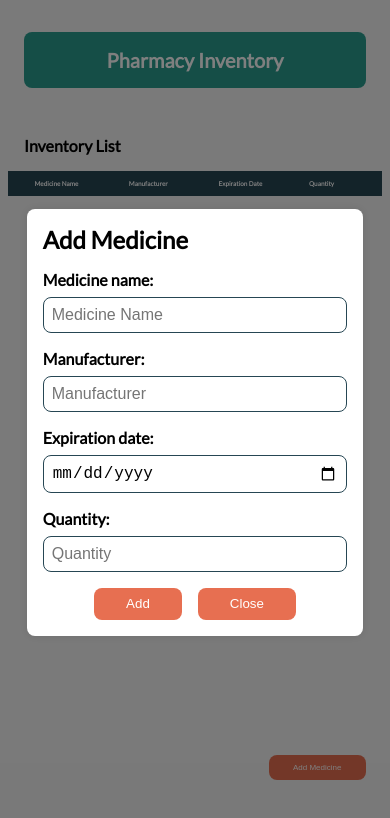
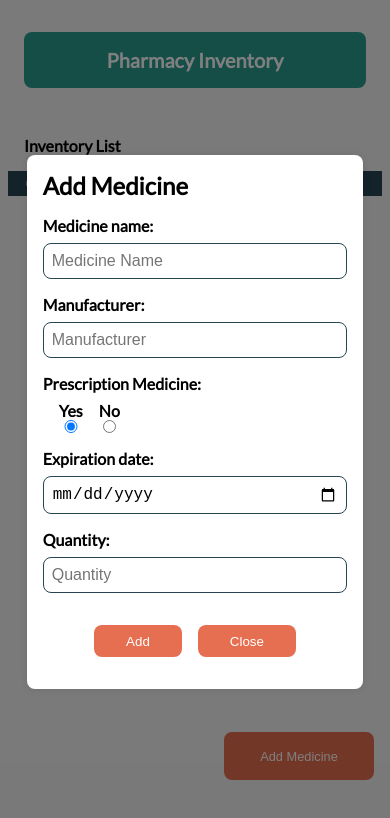
Before and after one commit to bennicodes/Pharmacy-Inventory-Management-System, a website built with Vite: page index.html in a window 390 px wide. Both pictures are taken after a click on the button "Add Medicine". Built offline with nearby package versions, Linux system fonts and the light colour scheme.

Commit message:
add more variations of medicine

```diff
--- a/index.html
+++ b/index.html
@@ -23,6 +23,7 @@
             <tr class="inventory__table-row">
               <th class="inventory__table-header">Medicine Name</th>
               <th class="inventory__table-header">Manufacturer</th>
+              <th class="inventory__table-header">Prescription</th>
               <th class="inventory__table-header">Expiration Date</th>
               <th class="inventory__table-header">Quantity</th>
               <th class="inventory__table-header"></th>
@@ -67,6 +68,36 @@
         </div>
 
         <div class="add-medicine__group">
+          <label class="add-medicine__input-label"
+            >Prescription Medicine:</label
+          >
+          <div class="prescription-group">
+            <div class="radio-button-container">
+              <label for="prescription-yes">Yes</label>
+              <input
+                type="radio"
+                id="prescription-yes"
+                name="medicine-prescription"
+                value="yes"
+                class="add-medicine__prescription-input"
+                checked
+              />
+            </div>
+
+            <div class="radio-button-container">
+              <label for="prescription-no">No</label>
+              <input
+                type="radio"
+                id="prescription-no"
+                name="medicine-prescription"
+                value="no"
+                class="add-medicine__prescription-input"
+              />
+            </div>
+          </div>
+        </div>
+
+        <div class="add-medicine__group">
           <label
             for="medicine-expiration-date"
             class="add-medicine__input-label"
@@ -92,6 +123,8 @@
             minlength="1"
           />
         </div>
+
+
 
         <p class="validation-message"></p>
         <div class="add-medicine__buttons-container">
--- a/src/css/style.css
+++ b/src/css/style.css
@@ -104,18 +104,31 @@ main {
   flex-direction: column;
   gap: var(--spacing-small);
 }
+.prescription-group {
+  display: flex;
+  flex-direction: row;
+  align-items: center;
+  gap: var(--spacing-medium);
+padding-left: var(--spacing-medium);
+}
 
 .add-medicine__group label {
   font-size: var(--font-size-base);
   font-weight: bold;
 }
 
-input {
+input,
+select {
   width: 100%;
   padding: var(--spacing-small);
   border: 1px solid var(--secondary-color);
   border-radius: var(--border-radius);
   font-size: var(--font-size-base);
+}
+.radio-button-container {
+  display: flex;
+  flex-direction: column; /* Stack label above input */
+  align-items: center;
 }
 
 .add-medicine__buttons-container {
@@ -124,6 +137,7 @@ input {
   justify-content: center;
   align-items: center;
   gap: var(--spacing-medium);
+  padding: var(--spacing-medium) 0;
 }
 .add-medicine__buttons-container button {
   min-width: 64px;
@@ -137,7 +151,8 @@ input {
 
 /* Button Styling */
 .add-medicine__button {
-  width: 25%;
+  width: 200px;
+  height: 48px;
   background-color: var(--button-color);
   color: var(--header-text-color);
   display: flex;
@@ -151,7 +166,7 @@ input {
   transition: 0.2s linear;
   position: fixed;
   bottom: 64px;
-  right: 100px;
+  right: 64px;
 }
 
 .add-medicine__button:hover,
@@ -169,10 +184,6 @@ input {
     padding: var(--spacing-medium);
   }
 
-  .inventory__table-container {
-    overflow-x: auto;
-  }
-
   .inventory__table th,
   .inventory__table td {
     padding: var(--spacing-small);
@@ -183,9 +194,10 @@ input {
   }
 
   .add-medicine__button {
+    width: 150px;
     font-size: var(--font-size-small);
     padding: var(--spacing-small);
-    right: 24px;
+    right: 16px;
   }
 }
 
@@ -233,6 +245,6 @@ input {
   }
 
   .add-medicine__button {
-    font-size: 0.5rem;
+    padding: 0;
   }
 }
--- a/src/js/app.js
+++ b/src/js/app.js
@@ -1,4 +1,8 @@
-import Medicine from "./medicine.js";
+import {
+  Medicine,
+  OverTheCounterMedicine,
+  PrescriptionMedicine,
+} from "./medicine.js";
 import MedicineManager from "./medicineManager.js";
 import Ui from "./ui.js";
 import Validation from "./validation.js";
@@ -20,6 +24,9 @@ const name = document.querySelector(".add-medicine__name-input");
 const manufacturer = document.querySelector(
   ".add-medicine__manufacturer-input"
 );
+// const prescription = document.querySelector(
+//   'input[name="medicine-prescription"]:checked'
+// ).value;
 const expirationDate = document.querySelector(".add-medicine__date-input");
 const quantity = document.querySelector(".add-medicine__quantity-input");
 
@@ -47,6 +54,17 @@ document.addEventListener("DOMContentLoaded", () => {
 // Submit form
 form.addEventListener("submit", (e) => {
   e.preventDefault();
+
+  const prescriptionRadios = document.getElementsByName(
+    "medicine-prescription"
+  );
+  let isPrescription = false; // Default to "No"
+  prescriptionRadios.forEach((radio) => {
+    if (radio.checked) {
+      isPrescription = radio.value === "yes"; // If "Yes" is selected, set to true
+    }
+  });
+
   if (!Validation.validateForm(validationMessage)) {
     return;
   }
@@ -55,7 +73,8 @@ form.addEventListener("submit", (e) => {
       name.value.trim(),
       manufacturer.value.trim(),
       expirationDate.value,
-      quantity.value
+      quantity.value,
+      isPrescription
     );
     Ui.renderMedicines();
   } else {
@@ -64,7 +83,8 @@ form.addEventListener("submit", (e) => {
       name.value.trim(),
       manufacturer.value.trim(),
       expirationDate.value,
-      quantity.value
+      quantity.value,
+      isPrescription
     );
     Ui.currentEditId = null;
     medicineModal.classList.remove("display-add-medicine");
--- a/src/js/medicine.js
+++ b/src/js/medicine.js
@@ -9,4 +9,18 @@ class Medicine {
   }
 }
 
-export default Medicine;
+class PrescriptionMedicine extends Medicine {
+  constructor(name, manufacturer, expirationDate, quantity, prescription) {
+    super(name, manufacturer, expirationDate, quantity);
+    this.isPrescription = true;
+  }
+}
+
+class OverTheCounterMedicine extends Medicine {
+  constructor(name, manufacturer, expirationDate, quantity) {
+    super(name, manufacturer, expirationDate, quantity);
+    this.isPrescription = false;
+  }
+}
+
+export { Medicine, OverTheCounterMedicine, PrescriptionMedicine };
--- a/src/js/medicineManager.js
+++ b/src/js/medicineManager.js
@@ -1,14 +1,42 @@
-import Medicine from "./medicine.js";
+import {
+  Medicine,
+  OverTheCounterMedicine,
+  PrescriptionMedicine,
+} from "./medicine.js";
 import Ui from "./ui.js";
 class MedicineManager {
   static medicineCollection =
     JSON.parse(localStorage.getItem("medicine-collection")) || [];
 
-  static addMedicine(name, manufacturer, expirationDate, quantity) {
+  static addMedicine(
+    name,
+    manufacturer,
+    expirationDate,
+    quantity,
+    prescriptionType
+  ) {
     const latestCollection =
       JSON.parse(localStorage.getItem("medicine-collection")) || [];
 
     let medicine;
+    // Check if it's prescription medicine or over-the-counter
+    if (prescriptionType === "yes") {
+      medicine = new PrescriptionMedicine(
+        name,
+        manufacturer,
+        expirationDate,
+        quantity,
+        prescriptionType
+      );
+    } else {
+      medicine = new OverTheCounterMedicine(
+        name,
+        manufacturer,
+        expirationDate,
+        quantity
+      );
+    }
+
     // Check if medicine with the same name, manufacturer and expiration date exists
     const existingMedicine = latestCollection.find(
       (medicine) =>
@@ -25,6 +53,7 @@ class MedicineManager {
 
       latestCollection.push(medicine);
     }
+
     this.storeMedicine(latestCollection);
     MedicineManager.medicineCollection = latestCollection;
   }
--- a/src/js/ui.js
+++ b/src/js/ui.js
@@ -21,10 +21,18 @@ class Ui {
   static closeAddMedicineModal(closeMedicineModalButton, medicineModal) {
     closeMedicineModalButton.addEventListener("click", () => {
       medicineModal.classList.remove("display-add-medicine");
+
       const inputs = document.querySelectorAll(".add-medicine__form input");
       inputs.forEach((input) => {
         input.classList.remove("form__invalid-input");
       });
+    });
+
+    // Close on click outside of form
+    medicineModal.addEventListener("click", (e) => {
+      if (e.target === medicineModal) {
+        medicineModal.classList.remove("display-add-medicine");
+      }
     });
   }
 
@@ -104,6 +112,9 @@ class Ui {
       const manufacturerCell = document.createElement("td");
       manufacturerCell.textContent = medicine.manufacturer;
 
+      const prescriptionCell = document.createElement("td");
+      prescriptionCell.textContent = medicine.isPrescription ? "Yes" : "No";
+
       const expirationDateCell = document.createElement("td");
       expirationDateCell.textContent = medicine.expirationDate;
 
@@ -134,6 +145,7 @@ class Ui {
       row.append(
         nameCell,
         manufacturerCell,
+        prescriptionCell,
         expirationDateCell,
         quantityCell,
         actionsCell
```
